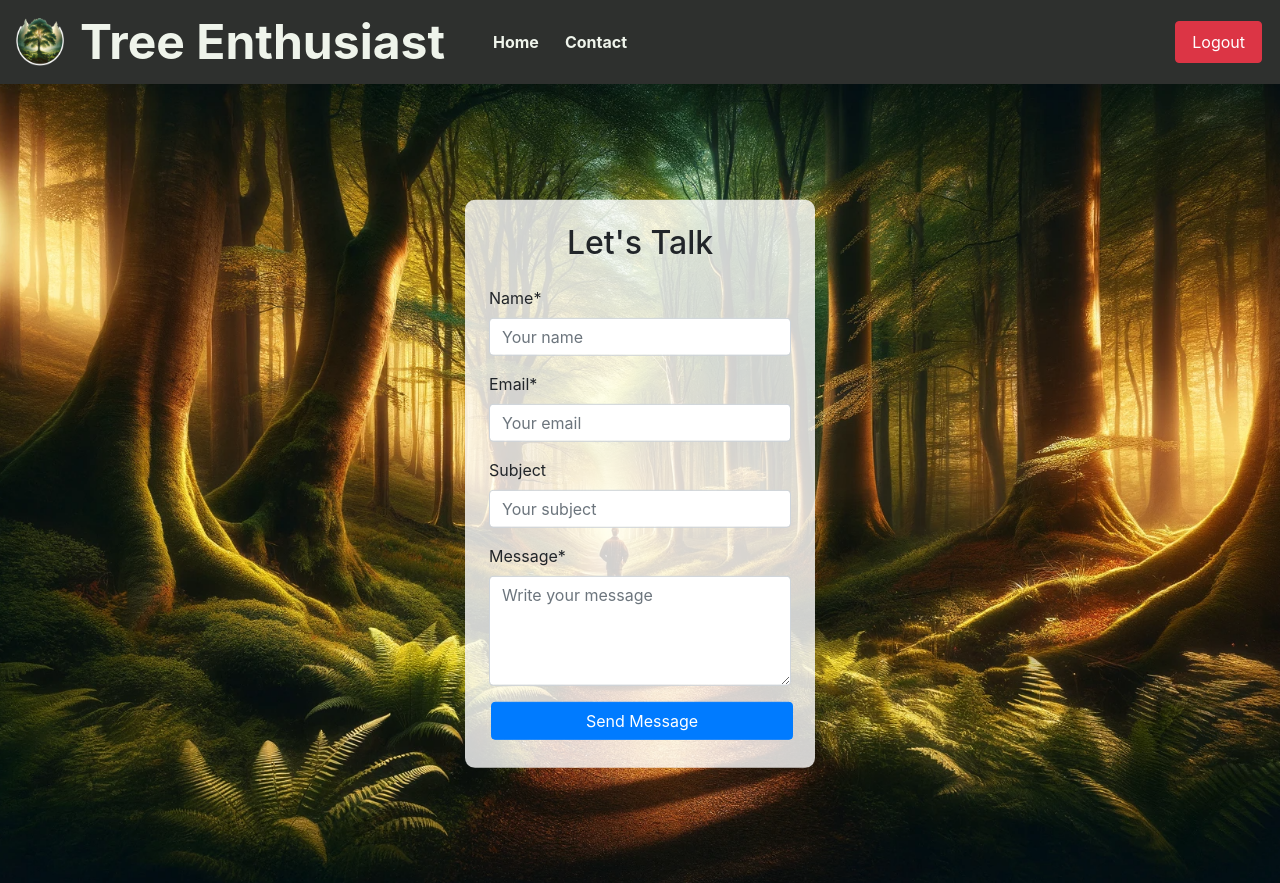
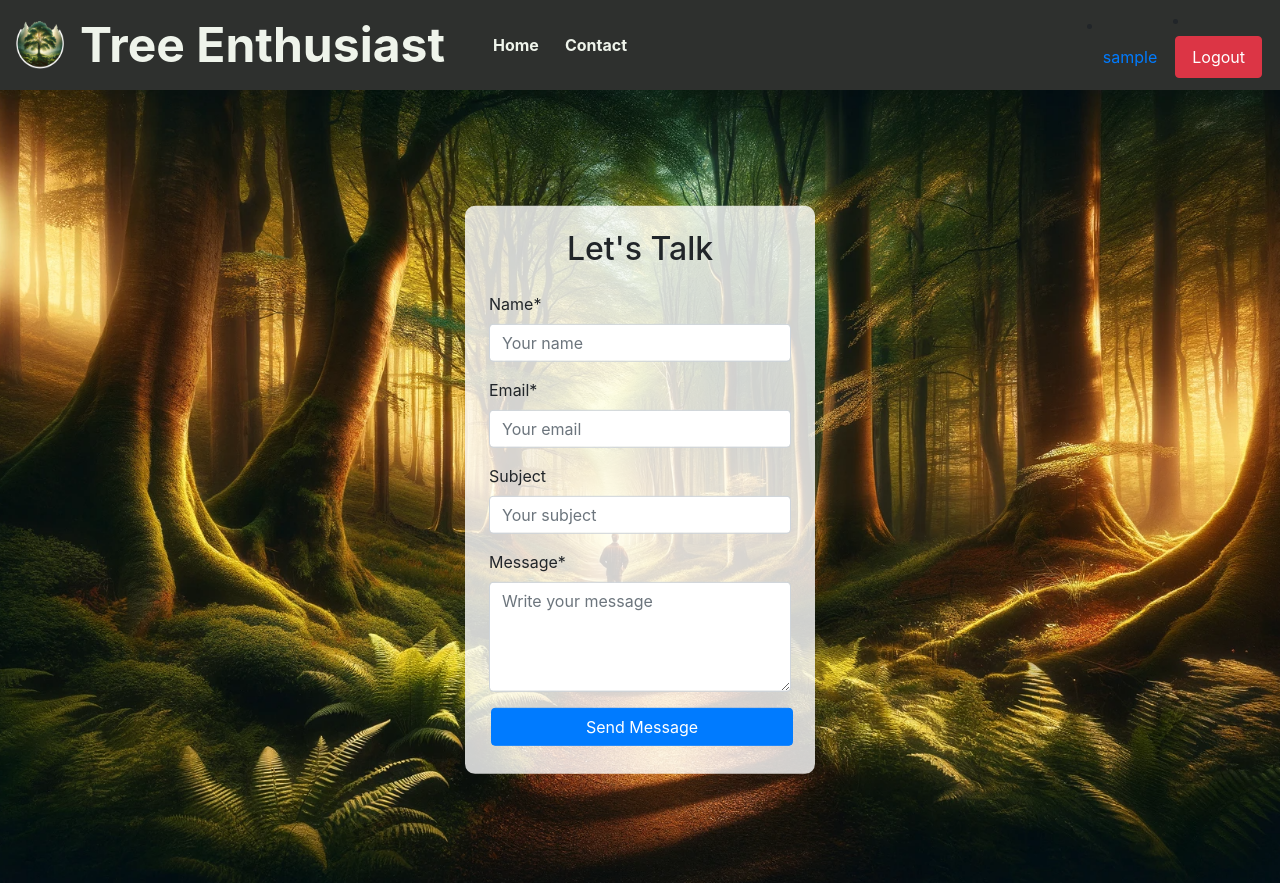
Before and after one commit to vica781/Tree-Enthusiast-vica781, a Django app: page /contact/ in a window 1280 px wide. Shown: the top 883 px of the page. Run offline with Django 3.2, Linux system fonts and the light colour scheme; the visitor is signed in with stand-in values (Sample User, id 1).

Commit message:
Feat: add logged in user's Username as a link to navbar

```diff
--- /dev/null
+++ b/tree_identification/profile.html
@@ -0,0 +1,2 @@
+{% extends 'base_generic.html' %} {% load static %} {% block content %} {%
+endblock %}
--- a/tree_identification/templates/base_generic.html
+++ b/tree_identification/templates/base_generic.html
@@ -13,6 +13,11 @@
       integrity="sha384-xOolHFLEh07PJGoPkLv1IbcEPTNtaed2xpHsD9ESMhqIYd0nLMwNLD69Npy4HI+N"
       crossorigin="anonymous"
     />
+    <!-- Font Awesome 6.4.2 -->
+  <link rel="stylesheet" href="https://cdnjs.cloudflare.com/ajax/libs/font-awesome/6.4.2/css/all.min.css"
+  integrity="sha512-z3gLpd7yknf1YoNbCzqRKc4qyor8gaKU1qmn+CShxbuBusANI9QpRohGBreCFkKxLhei6S9CQXFEbbKuqLg0DA=="
+  crossorigin="anonymous" referrerpolicy="no-referrer">
+
     <!-- Favicon -->
     <link
       rel="icon"
@@ -60,25 +65,26 @@
             </li>
           </ul>
           <p class="my-2 my-lg-0 d-flex flex-row">
-            {% if not user.is_authenticated %}
-            <a class="btn btn-primary nav-link mr-1" href="{% url 'login' %}">
-              Login
-            </a>
-            <a class="btn btn-info nav-link me-1" href="{% url 'register' %}">
-              Sign Up
-            </a>
-            {% else %}
-            <!-- Trigger button for Logout Modal -->
-            <a
-              class="btn btn-danger nav-link"
-              data-toggle="modal"
-              data-target="#logoutModal"
-              >Logout</a
-            >
-            {% endif %}
-          </p>
-        </div>
-      </nav>
+            <!-- Authentication Links -->
+      {% if user.is_authenticated %}
+      <li class="nav-item">
+        <a class="nav-link" href="{% url 'profile' %}">{{ user.username }}</a>
+      </li>
+      <li class="nav-item">
+        <!-- Trigger button for Logout Modal -->
+        <a class="btn btn-danger nav-link" data-toggle="modal" data-target="#logoutModal">Logout</a>
+      </li>
+    {% else %}
+      <li class="nav-item">
+        <a class="btn btn-primary nav-link mr-1" href="{% url 'login' %}">Login</a>
+      </li>
+      <li class="nav-item">
+        <a class="btn btn-info nav-link me-1" href="{% url 'register' %}">Sign Up</a>
+      </li>
+    {% endif %}
+  </ul>
+</div>
+</nav>
     </header>
     {% if messages %} {% for message in messages %}
     <div class="alert alert-info fade show" role="alert">
--- a/tree_identification/templates/logout.html
+++ b/tree_identification/templates/logout.html
@@ -1,4 +1,4 @@
-{% extends 'base_generic.html' %} {% load static %} {% block content %} {%
+{% extends 'base_generic.html' %} {% load static %} {% block content %}
 <a
   class="btn btn-danger nav-link"
   href="{% url 'logout' %}"
@@ -6,4 +6,4 @@
   >Logout</a
 >
 
-endblock %}
+{% endblock %}
--- a/tree_identification/urls.py
+++ b/tree_identification/urls.py
@@ -32,4 +32,5 @@ urlpatterns = [
     ),
     path("logout/", logout_user, name="logout"),
     path("contact/", views.contact, name="contact"),
+    path("profile/", views.profile_user, name="profile"),
 ]
--- a/tree_identification/views.py
+++ b/tree_identification/views.py
@@ -115,3 +115,7 @@ def contact(request):
         messages.success(request, "Your message has been sent successfully!")
 
     return render(request, "contact.html", {})
+
+
+def profile_user(request):
+    return render(request, "profile.html", {})
```
